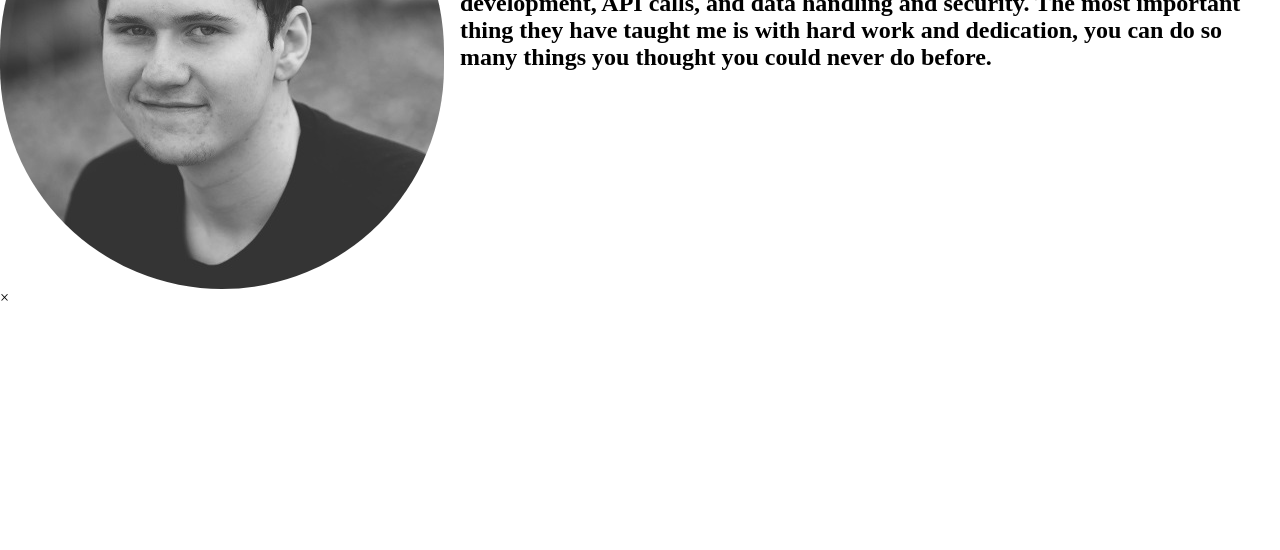
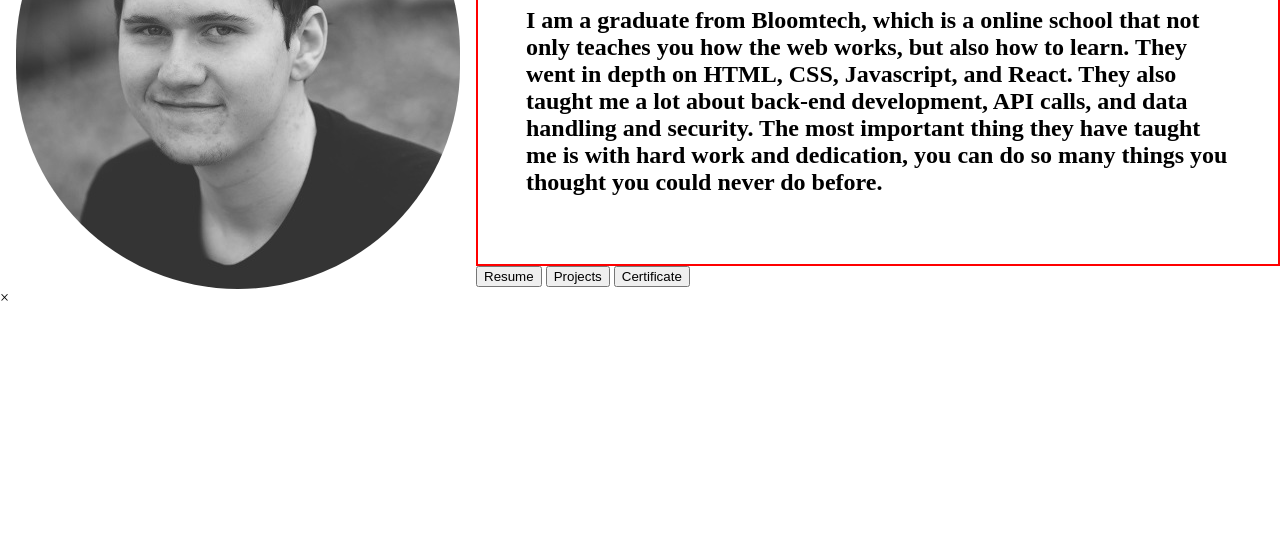
Before and after one commit to SkaarjShark/Personal-Website, a website: page index.html in a window 1280 px wide. Shown: the part 250-800 px from the top of the page. Drawn offline with Linux system fonts and the light colour scheme.

Commit message:
Added buttons (no functionality yet) to display the resume, projects, and certificate and updated the bio's styles.

```diff
--- a/index.html
+++ b/index.html
@@ -7,9 +7,9 @@
         <div class="header-container">
             <div>Jacob Handley - Full Stack Web Developer & Software Engineer</div>
             <div class="clickables">
+                <div class="clickable">Resume</div>
+                <div class="clickable">Projects</div>
                 <div class="clickable">Certificate</div>
-                <div class="clickable">Projects</div>
-                <div class="clickable">Resume</div>
             </div>
         </div>
         <div class="body-container">
@@ -18,6 +18,11 @@
                 <div class="text-container">
                     <h1>Hi! I'm Jacob Handley</h1>
                     <h2>I am a graduate from Bloomtech, which is a online school that not only teaches you how the web works, but also how to learn. They went in depth on HTML, CSS, Javascript, and React. They also taught me a lot about back-end development, API calls, and data handling and security. The most important thing they have taught me is with hard work and dedication, you can do so many things you thought you could never do before.</h2>
+                </div>
+                <div class="buttons-container">
+                    <button class="button">Resume</button>
+                    <button class="button">Projects</button>
+                    <button class="button">Certificate</button>
                 </div>
             </div>
         </div>
--- a/style.css
+++ b/style.css
@@ -24,6 +24,12 @@
     display: flex;
 }
 
+.body-container .text-container {
+    margin-top: 3rem;
+    padding: 3rem;
+    border: red 2px solid;
+}
+
 .clickables {
     display: flex;
     justify-content: space-between;
@@ -34,6 +40,7 @@
     border-radius: 15rem;
     max-width: 100%;
     height: auto;
+    margin-left: 1rem;
     margin-right: 1rem;
     display: block;
     flex-shrink: 0;
```
